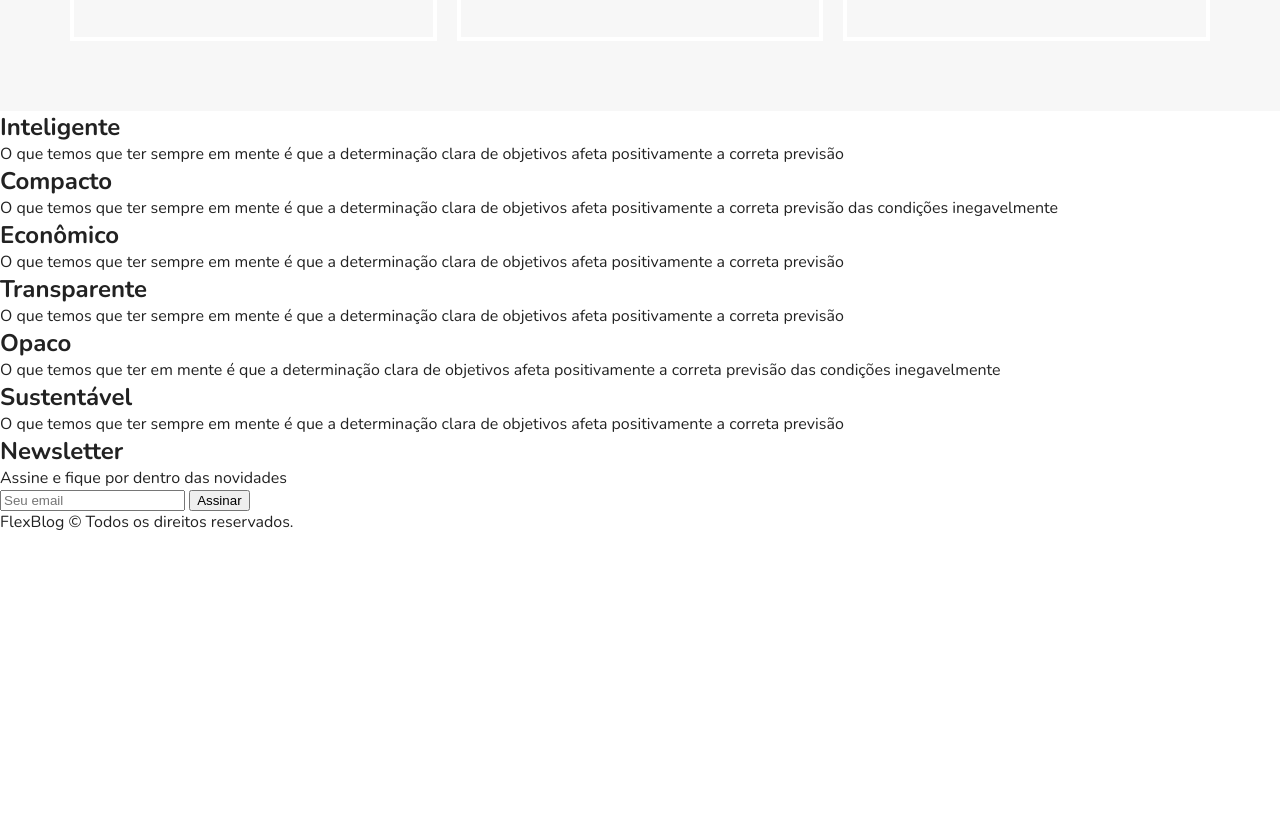
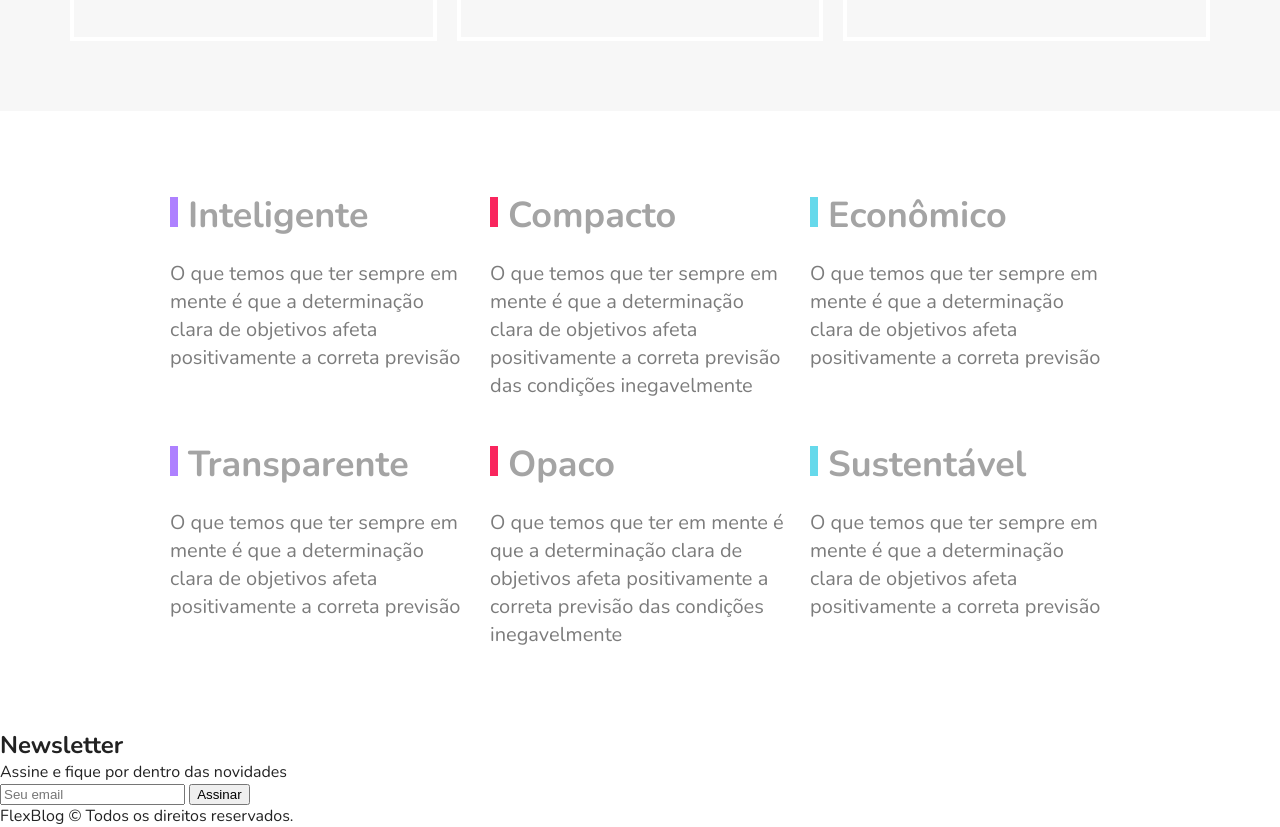
Before and after one commit to yuri-italo/flex-blog, a plain HTML site: page index.html in a window 1280 px wide. Shown: the part 2513-3340 px from the top of the page. Before the commit the page ends 3046 px from the top, so only its background shows below. Drawn offline with nearby package versions, Linux system fonts and the light colour scheme.

Commit message:
qualidade

```diff
--- a/css/style.css
+++ b/css/style.css
@@ -269,3 +269,49 @@ img {
     order: -1;
   }
 }
+
+/* Qualidade */
+.qualidade {
+  max-width: 960px;
+  margin: 60px auto;
+  display: flex;
+  flex-wrap: wrap;
+}
+
+.qualidade-item {
+  flex: 1 1 300px;
+  margin: 20px 10px;
+}
+
+.qualidade-item h2 {
+  font-size: 2.25em;
+  color: #a4a4a4;
+  margin-bottom: 20px;
+}
+
+.qualidade-item h2::before {
+  content: "";
+  display: inline-block;
+  height: 30px;
+  width: 8px;
+  margin-right: 10px;
+  background-color: blue;
+}
+
+.qualidade-item:nth-of-type(3n + 1) h2::before {
+  background-color: #ae81ff;
+}
+
+.qualidade-item:nth-of-type(3n + 2) h2::before {
+  background-color: #f9265e;
+}
+
+.qualidade-item:nth-of-type(3n + 3) h2::before {
+  background-color: #66d9eb;
+}
+
+.qualidade-item p {
+  font-size: 1.25em;
+  line-height: 1.4;
+  color: #7c7c7c;
+}
```
